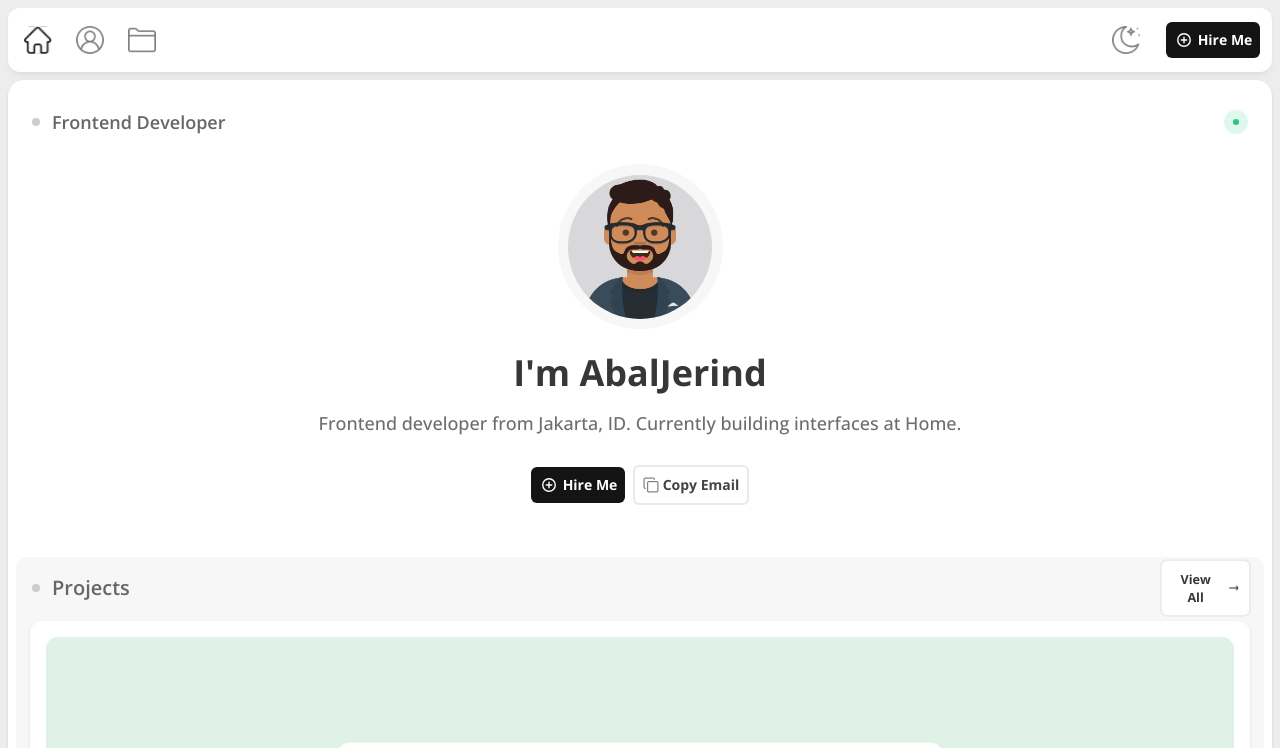
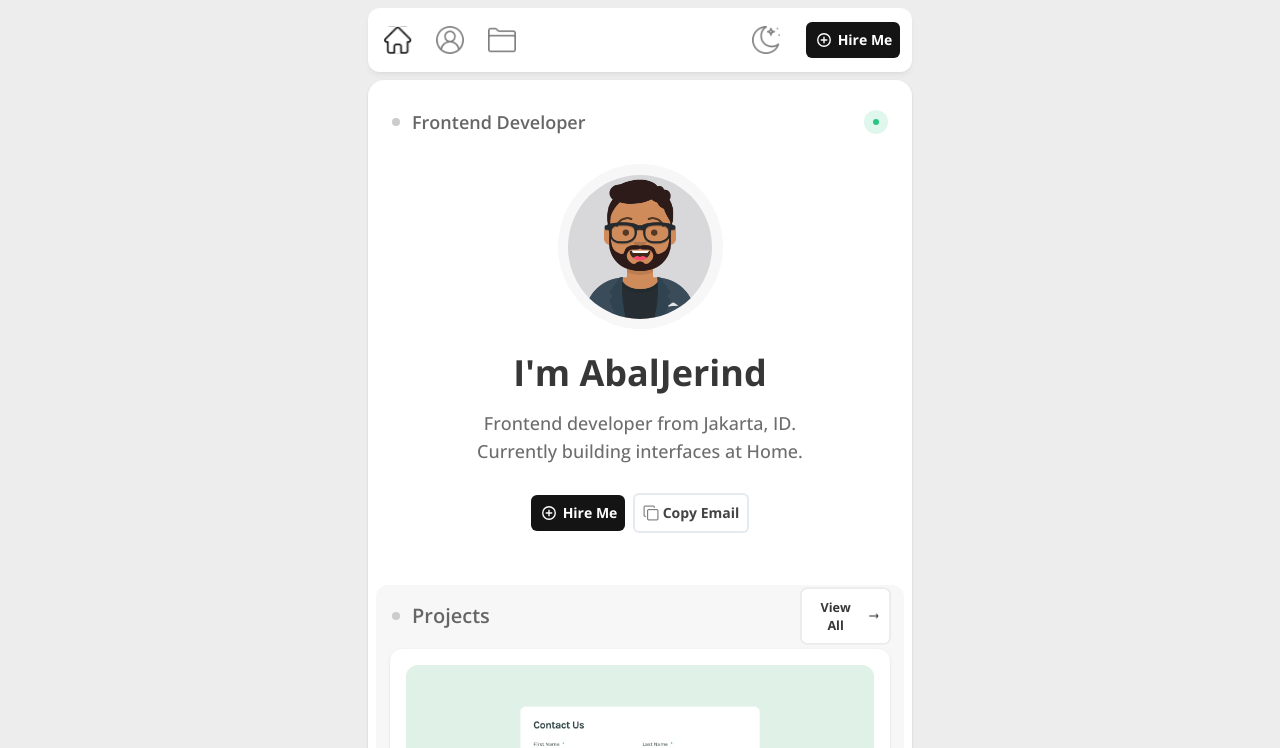
Before and after one commit to Abaljerind/portofolio-jerind, a React (Vite) app: page / in a window 1280 px wide. Shown: the top 748 px of the page. Built offline with nearby package versions, Linux system fonts and the light colour scheme.

Commit message:
Add styles for breakpoint md for div
Add styles for margin right and left and max width size

```diff
--- a/src/App.jsx
+++ b/src/App.jsx
@@ -6,7 +6,7 @@ function App() {
   // kiri kanan didalam navbar, ujung kiri kanannya 16px
 
   return (
-    <div className="font-openSans p-2">
+    <div className="font-openSans p-2 md:mx-auto md:max-w-[560px]">
       <RouterProvider router={router} />
     </div>
   );
```
